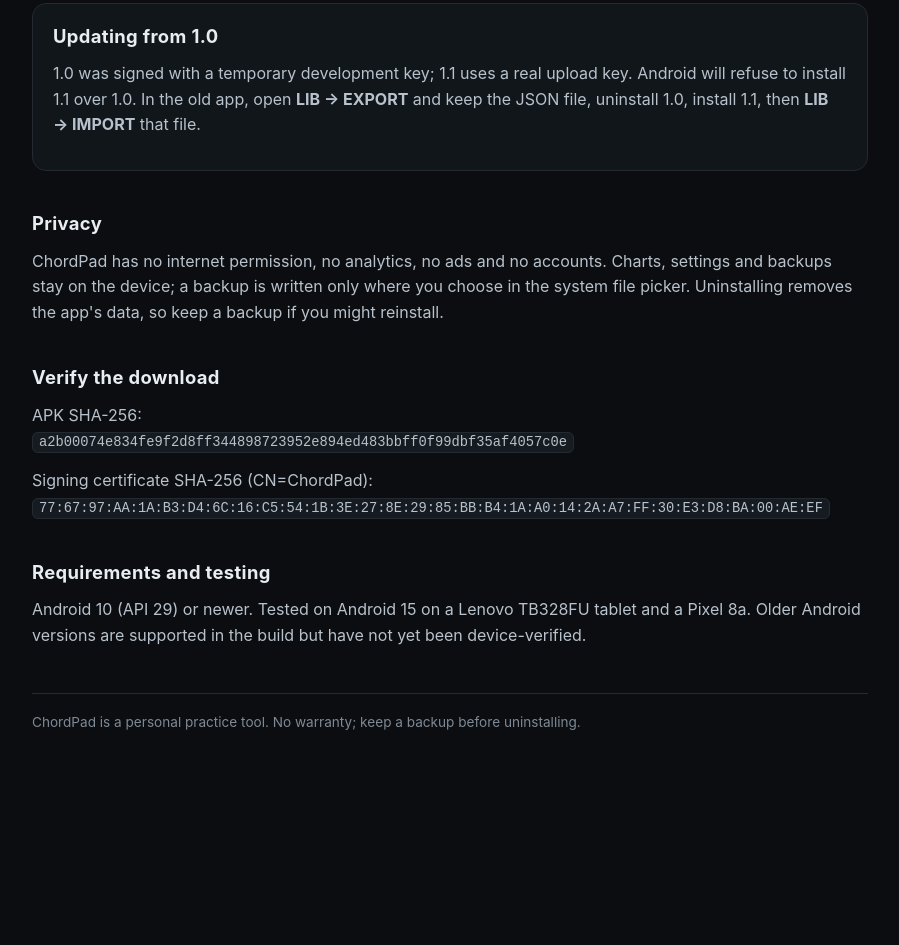
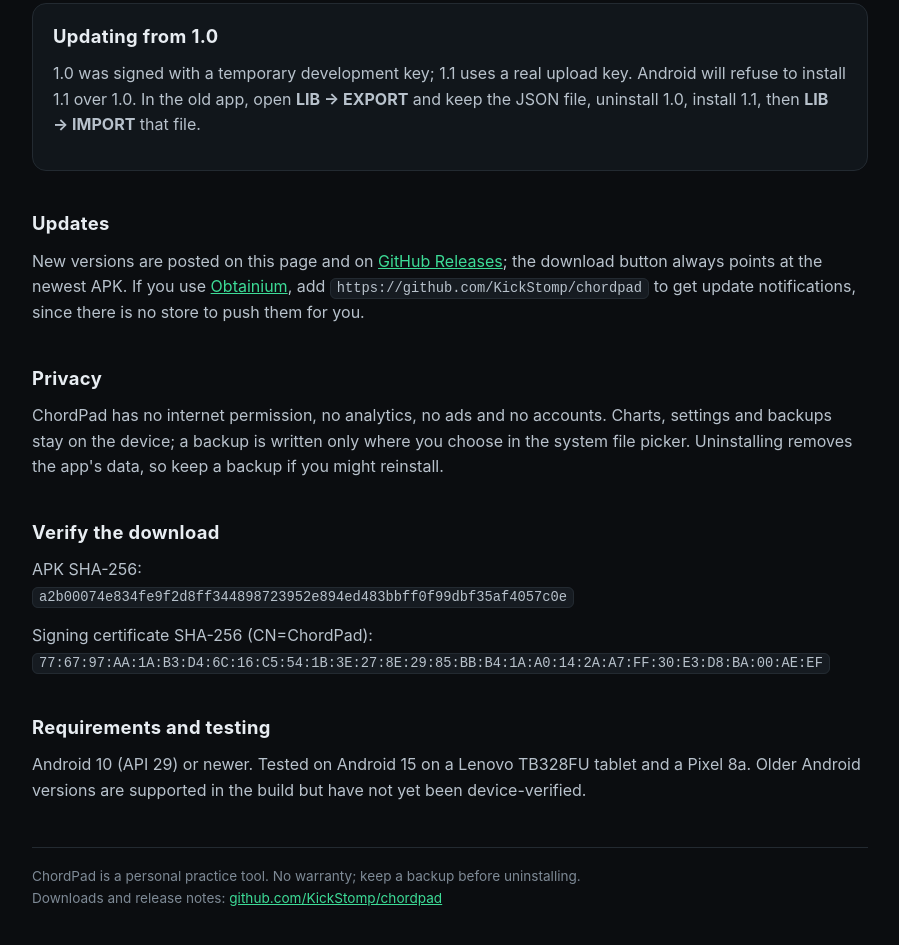
Before and after one commit to KickStomp/chordpad, a plain HTML site: page index.html in a window 1280 px wide. Shown: the part 1745-2690 px from the top of the page, without its empty margins (190-1089 px from the left). Before the commit the page ends 2550 px from the top, so only its background shows below. Drawn offline with Linux system fonts and the light colour scheme.

Commit message:
Add update notes, Obtainium hint and repo link

```diff
--- a/index.html
+++ b/index.html
@@ -83,6 +83,13 @@
       JSON file, uninstall 1.0, install 1.1, then <strong>LIB → IMPORT</strong> that file.</p>
   </div>
 
+  <h2>Updates</h2>
+  <p>New versions are posted on this page and on
+    <a href="https://github.com/KickStomp/chordpad/releases">GitHub Releases</a>; the download button
+    always points at the newest APK. If you use <a href="https://obtainium.imranr.dev/">Obtainium</a>,
+    add <code>https://github.com/KickStomp/chordpad</code> to get update notifications, since there
+    is no store to push them for you.</p>
+
   <h2>Privacy</h2>
   <p>ChordPad has no internet permission, no analytics, no ads and no accounts. Charts, settings
     and backups stay on the device; a backup is written only where you choose in the system file
@@ -98,7 +105,8 @@
     Older Android versions are supported in the build but have not yet been device-verified.</p>
 
   <footer>
-    ChordPad is a personal practice tool. No warranty; keep a backup before uninstalling.
+    ChordPad is a personal practice tool. No warranty; keep a backup before uninstalling.<br>
+    Downloads and release notes: <a href="https://github.com/KickStomp/chordpad">github.com/KickStomp/chordpad</a>
   </footer>
 </main>
 </body>
```
Also changed, not shown: 1 other file.
